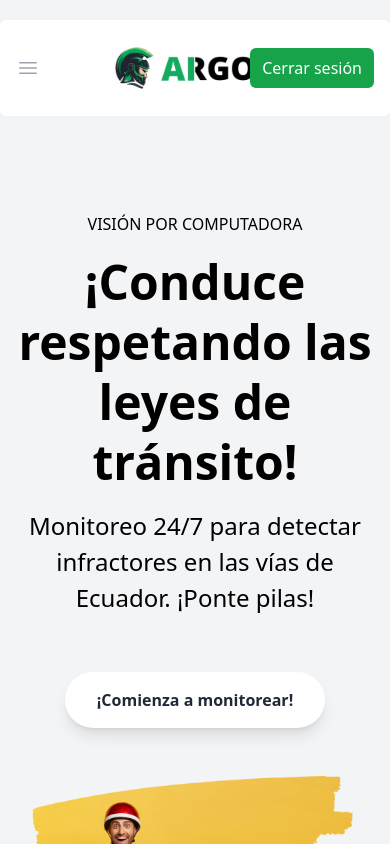
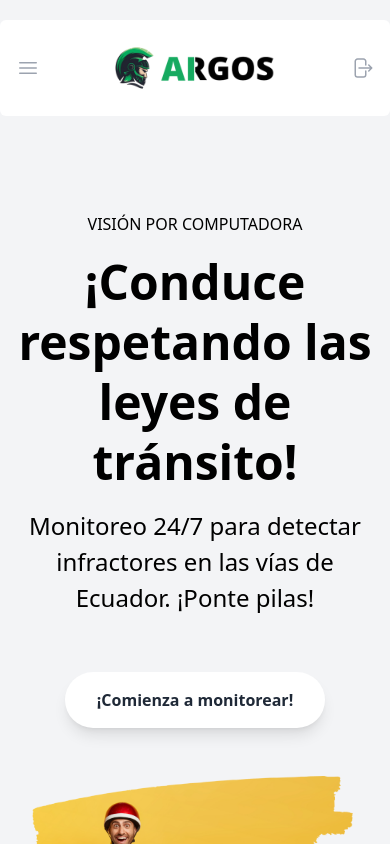
Before and after one commit to alpalasaul/argos-client, a React (Vite) app: page / in a window 390 px wide. Shown: the top 844 px of the page. Built offline with nearby package versions, Linux system fonts and the light colour scheme.

Commit message:
Navbar responsive 2.0

```diff
--- a/src/components/Navbar2.jsx
+++ b/src/components/Navbar2.jsx
@@ -1,6 +1,6 @@
 import { Link, useLocation } from "react-router-dom";
 import { Disclosure } from "@headlessui/react";
-import { Bars3Icon, XMarkIcon } from "@heroicons/react/24/outline";
+import { Bars3Icon, XMarkIcon, ArrowRightOnRectangleIcon } from "@heroicons/react/24/outline";
 
 import argos from "./../assets/nav-argos.png";
 
@@ -29,7 +29,7 @@ const Navbar2 = () => {
         <>
           <div className="mx-auto px-2 sm:px-6 lg:px-8">
             <div className="relative flex h-24 items-center justify-between">
-              <div className="absolute inset-y-0 left-0 flex items-center sm:hidden">
+              <div className="absolute inset-y-0 left-0 flex items-center md:hidden">
                 {/* Mobile menu button*/}
                 <Disclosure.Button className="inline-flex items-center justify-center rounded-md p-2 text-gray-400 hover:bg-green-600 hover:text-white focus:outline-none focus:ring-2 focus:ring-inset focus:ring-white">
                   <span className="sr-only">Open main menu</span>
@@ -41,26 +41,24 @@ const Navbar2 = () => {
                 </Disclosure.Button>
               </div>
 
-              <div className="flex flex-1 items-center justify-center sm:items-center sm:justify-start">
+              <div className="flex flex-1 items-center justify-center md:items-center md:justify-start">
                 <div className="flex flex-shrink-0 items-center">
                   <img
-                    className="block h-20 w-auto lg:hidden"
+                    className="block h-20 w-auto md:hidden"
                     src={argos}
                     alt="Argos Logo"
                     width="200px"
-                    hidden="80px"
                   />
                   <img
-                    className="hidden h-20 w-auto lg:block"
+                    className="hidden h-20 w-auto md:block"
                     src={argos}
                     alt="Argos Logo"
                     width="200px"
-                    hidden="80px"
                   />
                 </div>
 
-                <div className="hidden sm:ml-6 sm:block">
-                  <div className="flex space-x-4 font-medium text-lg">
+                <div className="hidden md:ml-6 md:block">
+                  <div className="flex space-x-4 font-medium text-lg justify-center items-center">
                     {navigation.map((item) => (
                       <Link
                         key={item.name}
@@ -80,19 +78,23 @@ const Navbar2 = () => {
                 </div>
               </div>
 
-              <div className="absolute inset-y-0 right-0 flex items-center pr-2 sm:static sm:inset-auto sm:ml-6 sm:pr-0">
+              <div className="absolute inset-y-0 right-0 items-center pr-2 sm:static sm:inset-auto flex sm:ml-6 sm:pr-0">
                 {/* Profile dropdown */}
                 <button
-                  className="bg-green-600 hover:bg-green-700 text-white px-3 py-2 rounded-md ml-2 font-medium text-base"
+                  className="border hover:text-white border-green-600 hover:bg-green-600 text-green-600 px-3 py-2 rounded-md ml-2 font-medium text-base hidden md:block"
                   onClick={closeSession}
                 >
                   Cerrar sesión
                 </button>
+                <ArrowRightOnRectangleIcon
+                  onClick={closeSession}
+                  className="inline-block h-6 w-6 md:hidden rounded-md text-gray-400 cursor-pointer hover:text-green-600"
+                  aria-hidden="true" />
               </div>
             </div>
           </div>
 
-          <Disclosure.Panel className="sm:hidden">
+          <Disclosure.Panel className="md:hidden">
             <div className="space-y-1 px-2 pt-2 pb-3">
               {navigation.map((item) => (
                 <Link
```
